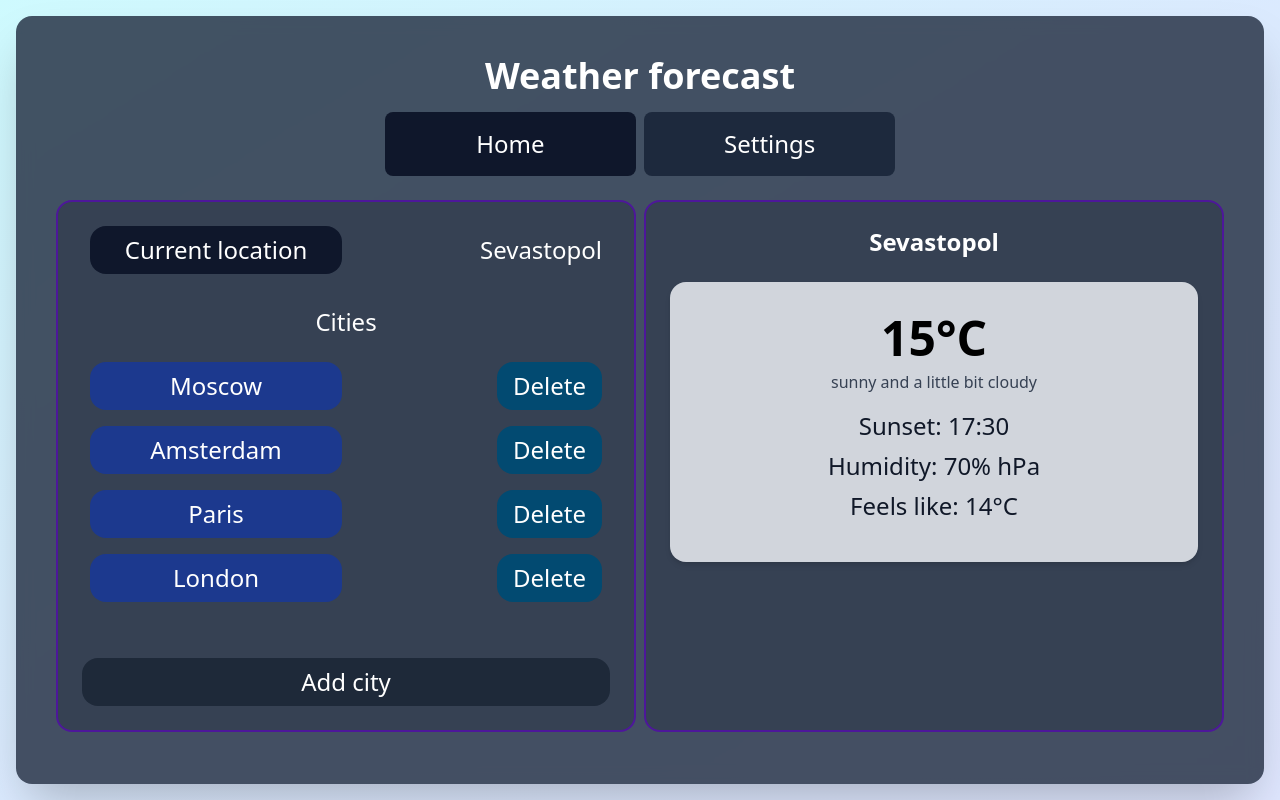
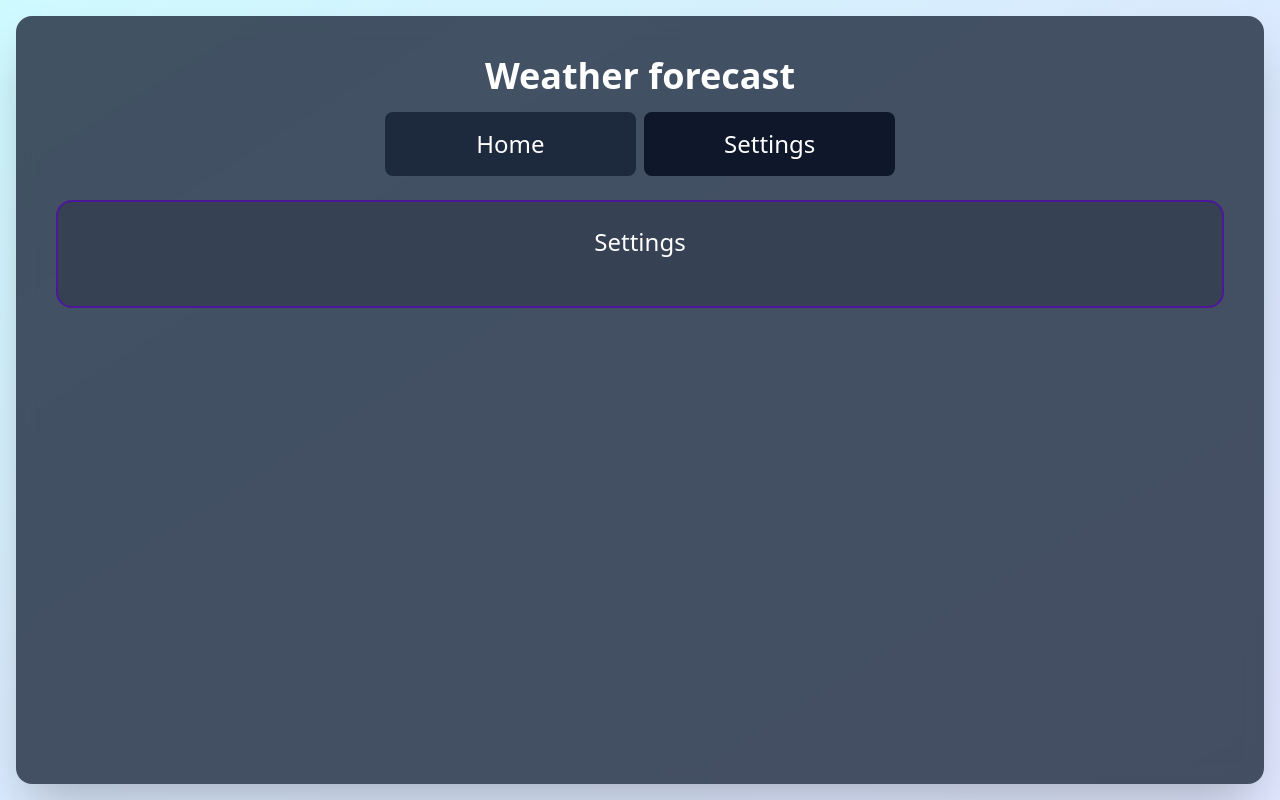
Before and after one commit to semenbushmanov/weather-forecast-app, a React (Vite) app: page /settings in a window 1280 px wide. Built offline with nearby package versions, Linux system fonts and the light colour scheme.

Commit message:
Add routing (Homepage and Settings page

```diff
--- a/package.json
+++ b/package.json
@@ -13,6 +13,7 @@
     "@tailwindcss/vite": "^4.1.17",
     "react": "^19.1.1",
     "react-dom": "^19.1.1",
+    "react-router-dom": "^7.9.5",
     "tailwindcss": "^4.1.17"
   },
   "devDependencies": {
@@ -20,6 +21,7 @@
     "@types/node": "^24.6.0",
     "@types/react": "^19.1.16",
     "@types/react-dom": "^19.1.9",
+    "@types/react-router-dom": "^5.3.3",
     "@vitejs/plugin-react": "^5.0.4",
     "eslint": "^9.36.0",
     "eslint-plugin-react-hooks": "^5.2.0",
--- a/src/App.tsx
+++ b/src/App.tsx
@@ -1,5 +1,10 @@
+import { BrowserRouter, Routes, Route, NavLink } from 'react-router-dom';
+import Home from './pages/Home';
+import Settings from './pages/Settings';
+
 function App() {
   return (
+    <BrowserRouter>
       <div className="min-h-screen bg-linear-to-br from-cyan-100 via-blue-100 to-indigo-100 flex justify-center p-4">
         <div className="container mx-auto bg-slate-800/80 backdrop-blur-sm rounded-2xl shadow-2xl">
           <div className="p-6 md:p-10 flex flex-col items-center">
@@ -7,68 +12,33 @@ function App() {
               Weather forecast
             </h1>
             <div className="grid grid-cols-2 gap-2">
-            <a
-              href="/"
-              className="p-4 px-6 sm:px-16 md:px-20 text-1xl md:text-2xl rounded-lg bg-slate-900 transition-all duration-300 text-white hover:bg-blue-900 text-center"
+              <NavLink
+                to="/"
+                className={({ isActive }) =>
+                  `${isActive ? 'bg-slate-900' : 'bg-slate-800 hover:bg-blue-900'}
+                  p-4 px-6 sm:px-16 md:px-20 text-1xl md:text-2xl rounded-lg transition-all duration-300 text-white text-center`
+                }
               >
                 Home
-            </a>
-            <a
-              href="/settings"
-              className="p-4 px-6 sm:px-16 md:px-20 text-1xl md:text-2xl rounded-lg bg-slate-800 transition-all duration-300 text-white hover:bg-blue-900 text-center"
+              </NavLink>
+              <NavLink
+                to="/settings"
+                className={({ isActive }) =>
+                  `${isActive ? 'bg-slate-900' : 'bg-slate-800 hover:bg-blue-900'}
+                  p-4 px-6 sm:px-16 md:px-20 text-1xl md:text-2xl rounded-lg transition-all duration-300 text-white text-center`
+                }
               >
                 Settings
-            </a>
+              </NavLink>
             </div>
-          <div className="flex flex-col-reverse lg:grid lg:grid-cols-2 gap-2 w-full rounded-2xl mt-6">
-            <div className="flex flex-col p-6 bg-gray-700 rounded-2xl border-2 border-violet-900">
-              <div className="grid grid-cols-2 gap-2 px-2 mb-8 items-center">
-                <button className=" text-white text-sm sm:text-lg md:text-2xl transition-all duration-300 bg-slate-900 hover:bg-blue-900 rounded-2xl p-2 cursor-pointer">Current location</button>
-                <div className="flex justify-end">
-                  <p className="text-white text-sm sm:text-lg md:text-2xl">Sevastopol</p>
-                </div>
-              </div>
-              <h2 className="text-white text-sm sm:text-lg md:text-2xl text-center font-medium mb-6">Cities</h2>
-              <div className="grid grid-cols-2 gap-2 px-2 mb-4 items-center">
-                <button className="text-white text-sm sm:text-lg md:text-2xl transition-all duration-300 bg-blue-900 hover:bg-blue-800 rounded-2xl p-2 cursor-pointer">Moscow</button>
-                <div className="flex justify-end">
-                  <button className="text-white text-sm sm:text-lg md:text-2xl transition-all duration-300 bg-sky-900 hover:bg-sky-800 rounded-2xl py-2 px-4 cursor-pointer">Delete</button>
-                </div>
-              </div>
-              <div className="grid grid-cols-2 gap-2 px-2 mb-4 items-center">
-                <button className="text-white text-sm sm:text-lg md:text-2xl transition-all duration-300 bg-blue-900 hover:bg-blue-800 rounded-2xl p-2 cursor-pointer">Amsterdam</button>
-                <div className="flex justify-end">
-                  <button className="text-white text-sm sm:text-lg md:text-2xl transition-all duration-300 bg-sky-900 hover:bg-sky-800 rounded-2xl py-2 px-4 cursor-pointer">Delete</button>
-                </div>
-              </div>
-              <div className="grid grid-cols-2 gap-2 px-2 mb-4 items-center">
-                <button className="text-white text-sm sm:text-lg md:text-2xl transition-all duration-300 bg-blue-900 hover:bg-blue-800 rounded-2xl p-2 cursor-pointer">Paris</button>
-                <div className="flex justify-end">
-                  <button className="text-white text-sm sm:text-lg md:text-2xl transition-all duration-300 bg-sky-900 hover:bg-sky-800 rounded-2xl py-2 px-4 cursor-pointer">Delete</button>
-                </div>
-              </div>
-              <div className="grid grid-cols-2 gap-2 px-2 mb-4 items-center">
-                <button className="text-white text-sm sm:text-lg md:text-2xl transition-all duration-300 bg-blue-900 hover:bg-blue-800 rounded-2xl p-2 cursor-pointer">London</button>
-                <div className="flex justify-end">
-                  <button className="text-white text-sm sm:text-lg md:text-2xl transition-all duration-300 bg-sky-900 hover:bg-sky-800 rounded-2xl py-2 px-4 cursor-pointer">Delete</button>
-                </div>
-              </div>
-              <button className="mt-10 text-white text-sm sm:text-lg md:text-2xl transition-all duration-300 bg-gray-800 hover:bg-blue-900 rounded-2xl p-2 cursor-pointer">Add city</button>
-            </div>
-            <div className="flex flex-col p-6 bg-gray-700 rounded-2xl border-2 border-violet-900">
-              <h2 className="text-white text-sm sm:text-lg md:text-2xl text-center font-bold mb-6">Sevastopol</h2>
-              <div className="flex flex-col p-8 bg-gray-300 shadow-md rounded-2xl text-center">
-                <p className="text-5xl text-black font-semibold mb-2">15°C</p>
-                <p className="text-1xl text-gray-700 mb-4">sunny and a little bit cloudy</p>
-                <p className="text-sm sm:text-lg md:text-2xl text-gray-900 mb-2">Sunset: 17:30</p>
-                <p className="text-sm sm:text-lg md:text-2xl text-gray-900 mb-2">Humidity: 70% hPa</p>
-                <p className="text-sm sm:text-lg md:text-2xl text-gray-900 mb-2">Feels like: 14°C</p>
+            <Routes>
+              <Route path="/" element={<Home />} />
+              <Route path="/settings" element={<Settings/>} />
+            </Routes>
           </div>
         </div>
       </div>
-        </div>
-      </div>
-    </div>
+    </BrowserRouter>
   )
 }
 
--- /dev/null
+++ b/src/pages/Home.tsx
@@ -0,0 +1,50 @@
+export default function Home() {
+  return (
+    <div className="flex flex-col-reverse lg:grid lg:grid-cols-2 gap-2 w-full rounded-2xl mt-6">
+      <div className="flex flex-col p-6 bg-gray-700 rounded-2xl border-2 border-violet-900">
+        <div className="grid grid-cols-2 gap-2 px-2 mb-8 items-center">
+          <button className=" text-white text-sm sm:text-lg md:text-2xl transition-all duration-300 bg-slate-900 hover:bg-blue-900 rounded-2xl p-2 cursor-pointer">Current location</button>
+          <div className="flex justify-end">
+            <p className="text-white text-sm sm:text-lg md:text-2xl">Sevastopol</p>
+          </div>
+        </div>
+        <h2 className="text-white text-sm sm:text-lg md:text-2xl text-center font-medium mb-6">Cities</h2>
+        <div className="grid grid-cols-2 gap-2 px-2 mb-4 items-center">
+          <button className="text-white text-sm sm:text-lg md:text-2xl transition-all duration-300 bg-blue-900 hover:bg-blue-800 rounded-2xl p-2 cursor-pointer">Moscow</button>
+          <div className="flex justify-end">
+            <button className="text-white text-sm sm:text-lg md:text-2xl transition-all duration-300 bg-sky-900 hover:bg-sky-800 rounded-2xl py-2 px-4 cursor-pointer">Delete</button>
+          </div>
+        </div>
+        <div className="grid grid-cols-2 gap-2 px-2 mb-4 items-center">
+          <button className="text-white text-sm sm:text-lg md:text-2xl transition-all duration-300 bg-blue-900 hover:bg-blue-800 rounded-2xl p-2 cursor-pointer">Amsterdam</button>
+          <div className="flex justify-end">
+            <button className="text-white text-sm sm:text-lg md:text-2xl transition-all duration-300 bg-sky-900 hover:bg-sky-800 rounded-2xl py-2 px-4 cursor-pointer">Delete</button>
+          </div>
+        </div>
+        <div className="grid grid-cols-2 gap-2 px-2 mb-4 items-center">
+          <button className="text-white text-sm sm:text-lg md:text-2xl transition-all duration-300 bg-blue-900 hover:bg-blue-800 rounded-2xl p-2 cursor-pointer">Paris</button>
+          <div className="flex justify-end">
+            <button className="text-white text-sm sm:text-lg md:text-2xl transition-all duration-300 bg-sky-900 hover:bg-sky-800 rounded-2xl py-2 px-4 cursor-pointer">Delete</button>
+          </div>
+        </div>
+        <div className="grid grid-cols-2 gap-2 px-2 mb-4 items-center">
+          <button className="text-white text-sm sm:text-lg md:text-2xl transition-all duration-300 bg-blue-900 hover:bg-blue-800 rounded-2xl p-2 cursor-pointer">London</button>
+          <div className="flex justify-end">
+            <button className="text-white text-sm sm:text-lg md:text-2xl transition-all duration-300 bg-sky-900 hover:bg-sky-800 rounded-2xl py-2 px-4 cursor-pointer">Delete</button>
+          </div>
+        </div>
+        <button className="mt-10 text-white text-sm sm:text-lg md:text-2xl transition-all duration-300 bg-gray-800 hover:bg-blue-900 rounded-2xl p-2 cursor-pointer">Add city</button>
+      </div>
+      <div className="flex flex-col p-6 bg-gray-700 rounded-2xl border-2 border-violet-900">
+        <h2 className="text-white text-sm sm:text-lg md:text-2xl text-center font-bold mb-6">Sevastopol</h2>
+        <div className="flex flex-col p-8 bg-gray-300 shadow-md rounded-2xl text-center">
+          <p className="text-5xl text-black font-semibold mb-2">15°C</p>
+          <p className="text-1xl text-gray-700 mb-4">sunny and a little bit cloudy</p>
+          <p className="text-sm sm:text-lg md:text-2xl text-gray-900 mb-2">Sunset: 17:30</p>
+          <p className="text-sm sm:text-lg md:text-2xl text-gray-900 mb-2">Humidity: 70% hPa</p>
+          <p className="text-sm sm:text-lg md:text-2xl text-gray-900 mb-2">Feels like: 14°C</p>
+        </div>
+      </div>
+    </div>
+  )
+}
--- /dev/null
+++ b/src/pages/Settings.tsx
@@ -0,0 +1,9 @@
+export default function Settings() {
+  return (
+    <div className="w-full rounded-2xl mt-6">
+      <div className="flex flex-col p-6 bg-gray-700 rounded-2xl border-2 border-violet-900">
+        <h2 className="text-white text-sm sm:text-lg md:text-2xl text-center font-medium mb-6">Settings</h2>
+      </div>
+    </div>
+  )
+}
```
Also changed, not shown: 1 other file (tests, documents, lock files or other folders). Lines whose indentation alone changed are shown as unchanged.
